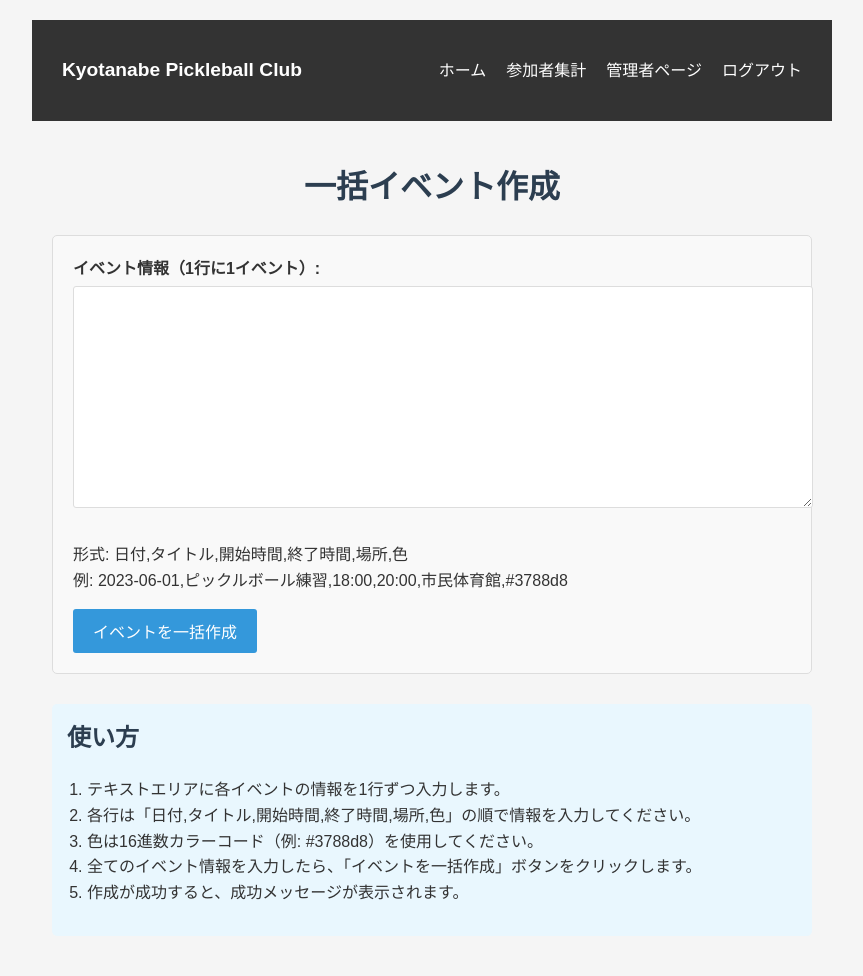
After one commit to takuaki-taku/pickle_attendance, a Flask app: page /admin/bulk_create_events in a window 1280 px wide. The commit adds this page. Shown: the whole page, without its empty margins (208-1071 px from the left). Run offline with Flask 3, Linux system fonts and the light colour scheme; a user stored in the database is signed in; some libraries are stand-ins or nearby versions.

Commit message:
bulkandbase

```diff
--- a/app.py
+++ b/app.py
@@ -328,3 +328,35 @@ def collect():
         return render_template("collect.html", events=events, selected_date=date)
 
     return render_template("collect.html", events=None, selected_date=None)
+
+
+@app.route("/admin/bulk_create_events", methods=["GET", "POST"])
+@login_required
+@admin_required
+def bulk_create_events():
+    if request.method == "POST":
+        events_data = request.form.get("events").split("\n")
+        events = []
+        for event_line in events_data:
+            if event_line.strip():  # 空行をスキップ
+                date, title, start_time, end_time, location, color = (
+                    event_line.strip().split(",")
+                )
+                start = datetime.strptime(f"{date} {start_time}", "%Y-%m-%d %H:%M")
+                end = datetime.strptime(f"{date} {end_time}", "%Y-%m-%d %H:%M")
+                event = Event(
+                    title=title,
+                    start=start,
+                    end=end,
+                    location=location,
+                    color=color,
+                    created_by=current_user.id,
+                )
+                events.append(event)
+
+        db.session.bulk_save_objects(events)
+        db.session.commit()
+
+        return jsonify({"message": "Events created successfully"}), 201
+
+    return render_template("bulk_create_events.html")
--- a/templates/admin.html
+++ b/templates/admin.html
@@ -4,6 +4,9 @@
 
 {% block content %}
 <h1>管理者ページ</h1>
+<h2>イベント管理</h2>
+<a href="{{ url_for('bulk_create_events') }}">一括イベント作成</a>
+
 <h2>ユーザー管理</h2>
 <table>
     <thead>
@@ -36,4 +39,5 @@
         {% endfor %}
     </tbody>
 </table>
+
 {% endblock %}
--- a/templates/base.html
+++ b/templates/base.html
@@ -120,7 +120,6 @@
                 margin-left: auto;
             }
 
-
             nav .container > div:not(.hamburger) {
                 display: none;
             }
@@ -139,10 +138,22 @@
                 justify-content: flex-end;
             }
 
+
             nav a {
                 margin-bottom: 10px;
+                margin-left:auto
             }
 
+            .nav-right {
+            justify-content: flex-end; /* 右寄せ */
+            }
+
+            .logo {
+            font-weight: bold;
+            font-size: 1.2em;
+            margin: 0 auto; /* 追加 */
+            display: block; /* 追加 */
+            width: fit-content; /* 追加 */
 
         }
     </style>
--- /dev/null
+++ b/templates/bulk_create_events.html
@@ -0,0 +1,134 @@
+{% extends "base.html" %}
+
+{% block title %}イベント一括作成{% endblock %}
+
+{% block content %}
+<head>
+    <meta charset="UTF-8">
+    <meta name="viewport" content="width=device-width, initial-scale=1.0">
+    <title>一括イベント作成</title>
+    <style>
+        body {
+            font-family: Arial, sans-serif;
+            line-height: 1.6;
+            color: #333;
+            max-width: 800px;
+            margin: 0 auto;
+            padding: 20px;
+        }
+        h1 {
+            text-align: center;
+            color: #2c3e50;
+        }
+        form {
+            background-color: #f9f9f9;
+            border: 1px solid #ddd;
+            padding: 20px;
+            border-radius: 5px;
+        }
+        label {
+            display: block;
+            margin-bottom: 5px;
+            font-weight: bold;
+        }
+        textarea {
+            width: 100%;
+            height: 200px;
+            margin-bottom: 10px;
+            padding: 10px;
+            border: 1px solid #ddd;
+            border-radius: 3px;
+        }
+        button {
+            background-color: #3498db;
+            color: white;
+            padding: 10px 20px;
+            border: none;
+            border-radius: 3px;
+            cursor: pointer;
+            font-size: 16px;
+        }
+        button:hover {
+            background-color: #2980b9;
+        }
+        .message {
+            margin-top: 20px;
+            padding: 10px;
+            border-radius: 3px;
+        }
+        .success {
+            background-color: #d4edda;
+            color: #155724;
+            border: 1px solid #c3e6cb;
+        }
+        .error {
+            background-color: #f8d7da;
+            color: #721c24;
+            border: 1px solid #f5c6cb;
+        }
+        .instructions {
+            margin-top: 30px;
+            background-color: #e9f7fe;
+            padding: 15px;
+            border-radius: 5px;
+        }
+        .instructions h2 {
+            margin-top: 0;
+            color: #2c3e50;
+        }
+        .instructions ol {
+            padding-left: 20px;
+        }
+    </style>
+</head>
+<body>
+    <h1>一括イベント作成</h1>
+    <form id="bulkCreateForm">
+        <div>
+            <label for="events">イベント情報（1行に1イベント）:</label>
+            <textarea id="events" name="events" required></textarea>
+            <p>形式: 日付,タイトル,開始時間,終了時間,場所,色<br>
+               例: 2023-06-01,ピックルボール練習,18:00,20:00,市民体育館,#3788d8</p>
+        </div>
+        <button type="submit">イベントを一括作成</button>
+    </form>
+    <div id="message" class="message" style="display: none;"></div>
+
+    <div class="instructions">
+        <h2>使い方</h2>
+        <ol>
+            <li>テキストエリアに各イベントの情報を1行ずつ入力します。</li>
+            <li>各行は「日付,タイトル,開始時間,終了時間,場所,色」の順で情報を入力してください。</li>
+            <li>色は16進数カラーコード（例: #3788d8）を使用してください。</li>
+            <li>全てのイベント情報を入力したら、「イベントを一括作成」ボタンをクリックします。</li>
+            <li>作成が成功すると、成功メッセージが表示されます。</li>
+        </ol>
+    </div>
+
+    <script src="https://cdn.jsdelivr.net/npm/axios/dist/axios.min.js"></script>
+    <script>
+        document.getElementById('bulkCreateForm').addEventListener('submit', function(e) {
+            e.preventDefault();
+
+            const events = document.getElementById('events').value;
+            const messageElement = document.getElementById('message');
+
+            axios.post('/admin/bulk_create_events', { events: events })
+                .then(function (response) {
+                    messageElement.textContent = 'イベントが正常に作成されました。';
+                    messageElement.className = 'message success';
+                    messageElement.style.display = 'block';
+                    document.getElementById('events').value = '';
+                })
+                .catch(function (error) {
+                    console.error('Error:', error);
+                    messageElement.textContent = 'イベントの作成に失敗しました。';
+                    messageElement.className = 'message error';
+                    messageElement.style.display = 'block';
+                });
+        });
+    </script>
+</body>
+</html>
+
+{% endblock %}
```
Also changed, not shown: templates/index.html (+40 -3 lines), 1 other file. Lines whose indentation alone changed are shown as unchanged.
